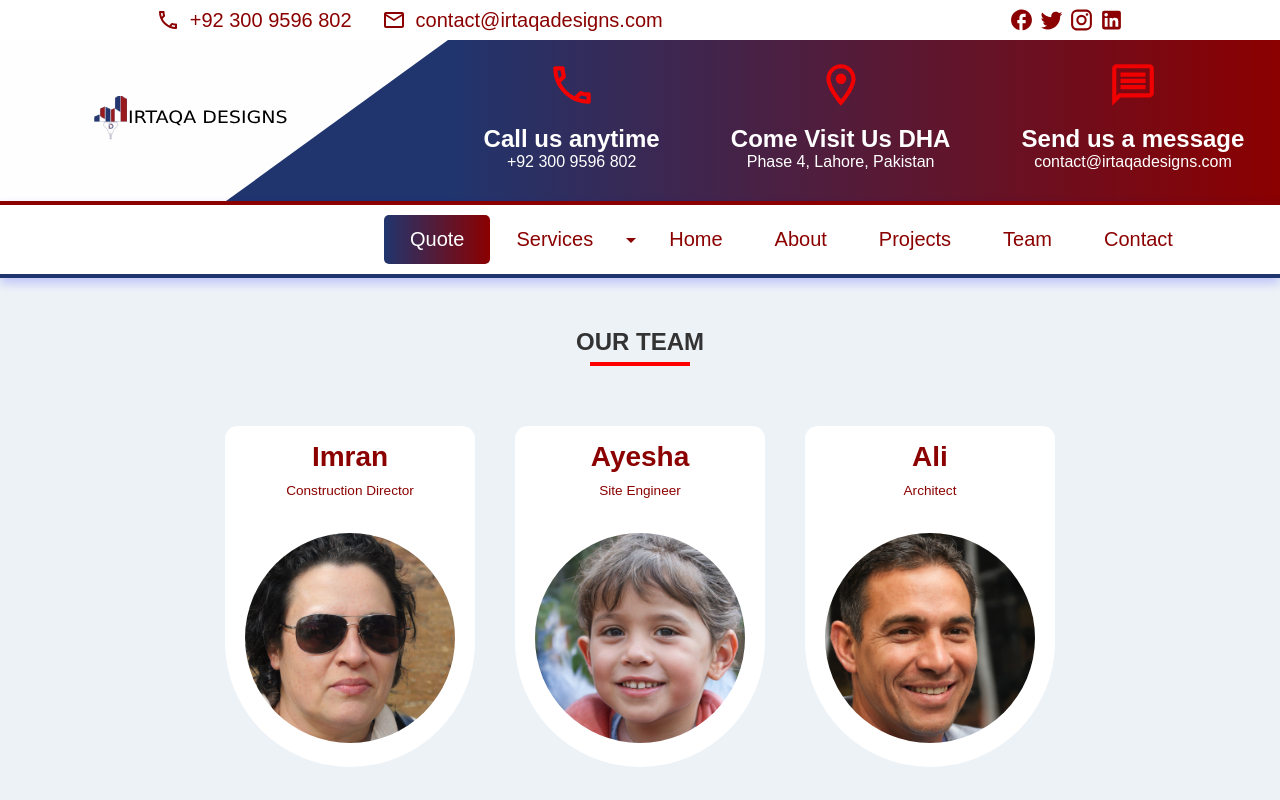
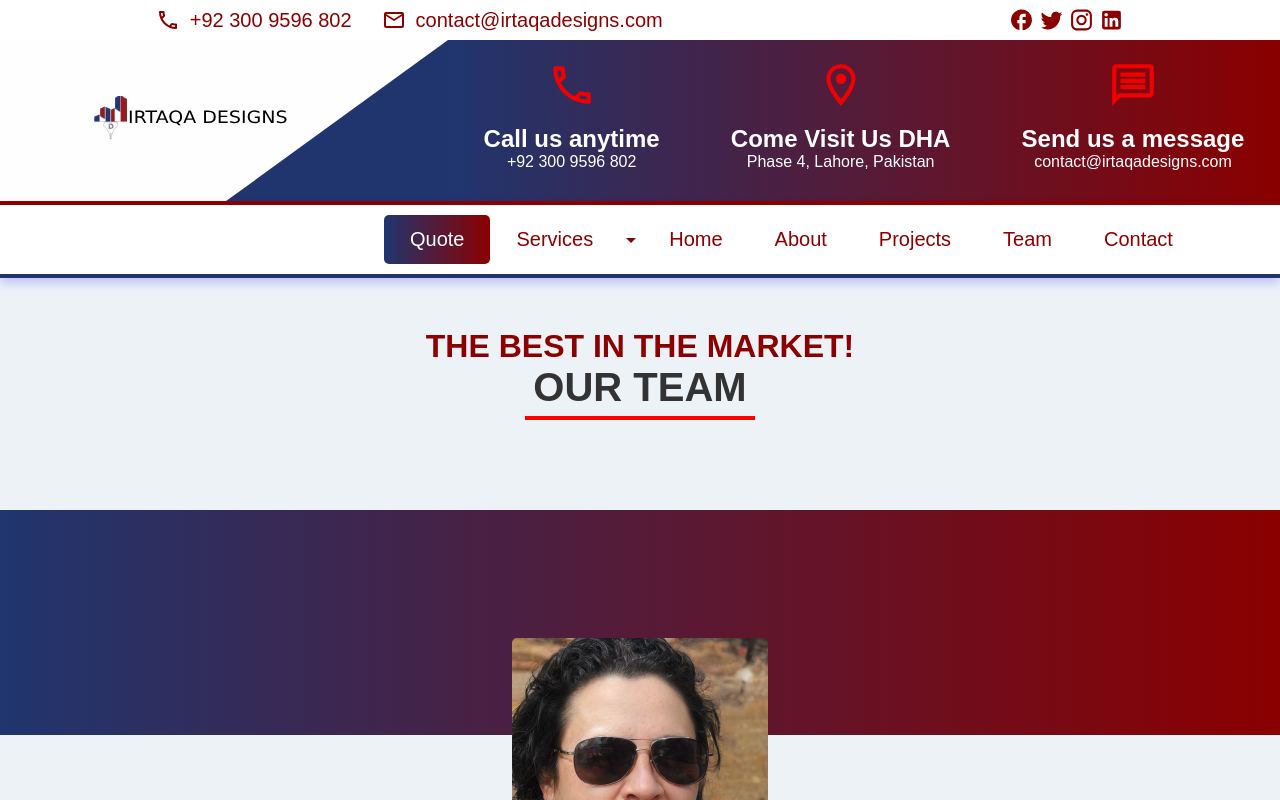
Before and after one commit to shahiryarverified/irtaqa-designs, a React (Create React App) app: page /team in a window 1280 px wide. Shown: the top 800 px of the page. Built offline with nearby package versions, Linux system fonts and the light colour scheme.

Commit message:
Teams Page Finalized

```diff
--- a/src/components/ProjectsSection/ProjectsSection.js
+++ b/src/components/ProjectsSection/ProjectsSection.js
@@ -1,4 +1,4 @@
-import React, { useEffect, useState } from "react";
+import React, { useState } from "react";
 import { Link } from "react-router-dom";
 import "./projectssection.css";
 import image1 from "../../assets/projects/1.jpg";
--- a/src/components/ServicesSection/ServicesSection.js
+++ b/src/components/ServicesSection/ServicesSection.js
@@ -18,7 +18,14 @@ import service8 from "../../assets/serviceImages/service8.jpg";
 const ActionAreaCard = ({ serviceName, context, img, serviceId }) => {
   return (
     <Card className="ActionAreaCard">
-      <Link to={`/service/${serviceId}`}>
+      <Link
+        to={`/service/${serviceId}`}
+        onClick={() => {
+          setTimeout(() => {
+            window.scrollTo({ top: 0, behavior: "smooth" });
+          }, 10);
+        }}
+      >
         <CardActionArea>
           <CardMedia
             component="img"
--- a/src/components/TeamSection/TeamSection.js
+++ b/src/components/TeamSection/TeamSection.js
@@ -13,13 +13,14 @@ import image8 from "../../assets/profileImages/Olivia.jpeg";
 const TeamMemberProfile = ({ member }) => {
   return (
     <div className="team-member-profile">
+      <div className="profile-image">
+        <img src={member.image} alt={member.name} />
+      </div>
       <div className="profile-details">
         <h3>{member.name}</h3>
         <p>{member.position}</p>
       </div>
-      <div className="profile-image">
-        <img src={member.image} alt={member.name} />
-      </div>
+      <div className="team-member-profile-background"></div>
     </div>
   );
 };
@@ -78,7 +79,10 @@ const TeamSection = () => {
 
   return (
     <div className="team-section">
-      <h2>Our Team</h2>
+      <div className="headings">
+        <h4>THE BEST IN THE MARKET!</h4>
+        <h2>Our Team</h2>
+      </div>
       <div className="team-members">
         {teamMembers.map((member) => (
           <TeamMemberProfile key={member.id} member={member} />
--- a/src/components/TeamSection/teamsection.css
+++ b/src/components/TeamSection/teamsection.css
@@ -1,110 +1,61 @@
+@media (max-width:1100px) {
+  .profile-image img{
+    min-width:50%;
+  }
+}
+
   .team-section {
     display: flex;
     flex-direction: column;
     justify-content: center;
-    align-items: center;
     text-align: center;
     padding-bottom: 100px;
     padding-top: 50px;
     background-color: #EDF2F7;
   }
 
-  .team-section h2 {
-    text-transform: uppercase;
-    color: #333;
-    position: relative;
-  }
-
-  .team-section h2::after {
-    content: '';
-    position: absolute;
-    bottom: -10px;
-    left: 50%;
-    transform: translateX(-50%);
-    width: 100px;
-    height: 4px;
-    background-color: red;
-  }
-
   .team-members {
     display: flex;
+    flex-direction: column;
     align-items: center;
     gap: 40px;
-    flex-wrap: wrap;
     justify-content: center;
-    max-width: 70%;
-    margin-top: 70px;
-  }
-
-  .show-all-btn {
-    margin-top: 20px;
-    padding: 10px 20px;
   }
 
   .team-member-profile {
     color: #8b0000;
-    background-color: #fff;
-    width: 250px;
-    /* border: 2px solid #f00000; */
-    border-radius: 50px 50px 500px 500px;
+    /* background-color: #fff; */
+    position: relative;
+    width: 100%;
+    z-index: 2;
     transition: transform 0.1s ease-in-out;
   }
 
-  .team-member-profile:hover {
-    color: #fff;
-    border: 0px;
-    background-color: #8b0000;
-    transform: scale(0.95);
-  }
-
-  .team-member-profile:hover .profile-details p {
-    color: #ffffff;
-    border-radius: 5%;
-  }
-
-  .team-member-profile {
-    position: relative;
-    padding: 0px 20px 20px 20px;
-  }
-
-  .team-member-profile::after {
-    content: '';
+  .team-member-profile-background {
+    background: linear-gradient(to right,#20356E, #8B0000);
     position: absolute;
-    top: 50%;
-    left: 50%;
-    transform: translate(-50%, -50%);
-    width: 0px;
-    height: 0px;
-    border-radius: 50%;
-    background-color: #8b0000;
-    opacity: 1;
-    transition: width 1s, height 1s, opacity 1s, top 1s, left 1s;
-  }
-
-  .team-member-profile:hover::after {
-    width: 300px;
-    height: 300px;
-    opacity: 0;
-    top: 50%;
-    left: 50%;
+    top: 0;
+    left: 0;
+    width: 100%;
+    height: 50%;
+    z-index: -1;
   }
 
   .profile-image img {
-    width: 100%;
-    margin-top: 20px;
-    border-radius: 500px;
+    width: 20%;
+    border-radius: 5px;
+    margin-top: 10%;
   }
 
   .profile-details h3 {
-    font-size: 1.75rem;
-    padding-top: 15px;
+    font-size: 2.2rem;
+    color: #8b0000;
   }
 
   .profile-details p {
-    color: #8b0000;
-    font-size: 0.85rem;
-    padding-top: 10px;
-    padding-bottom: 15px;
+    color: #4d4d4d;
+    font-weight: 500;
+    font-size: 1.2rem;
   }
   .profile-details h3,
   .profile-details p {
```
